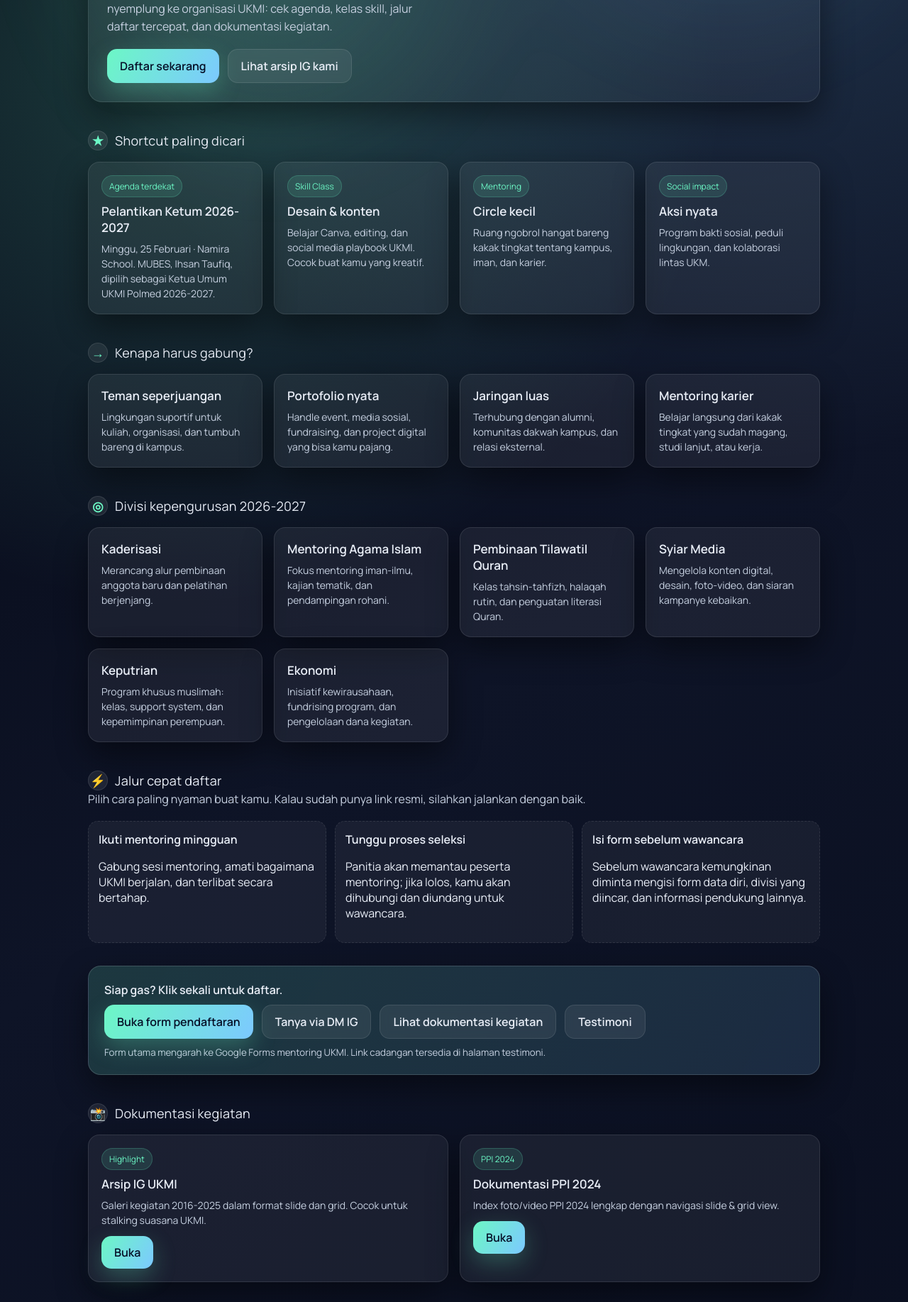
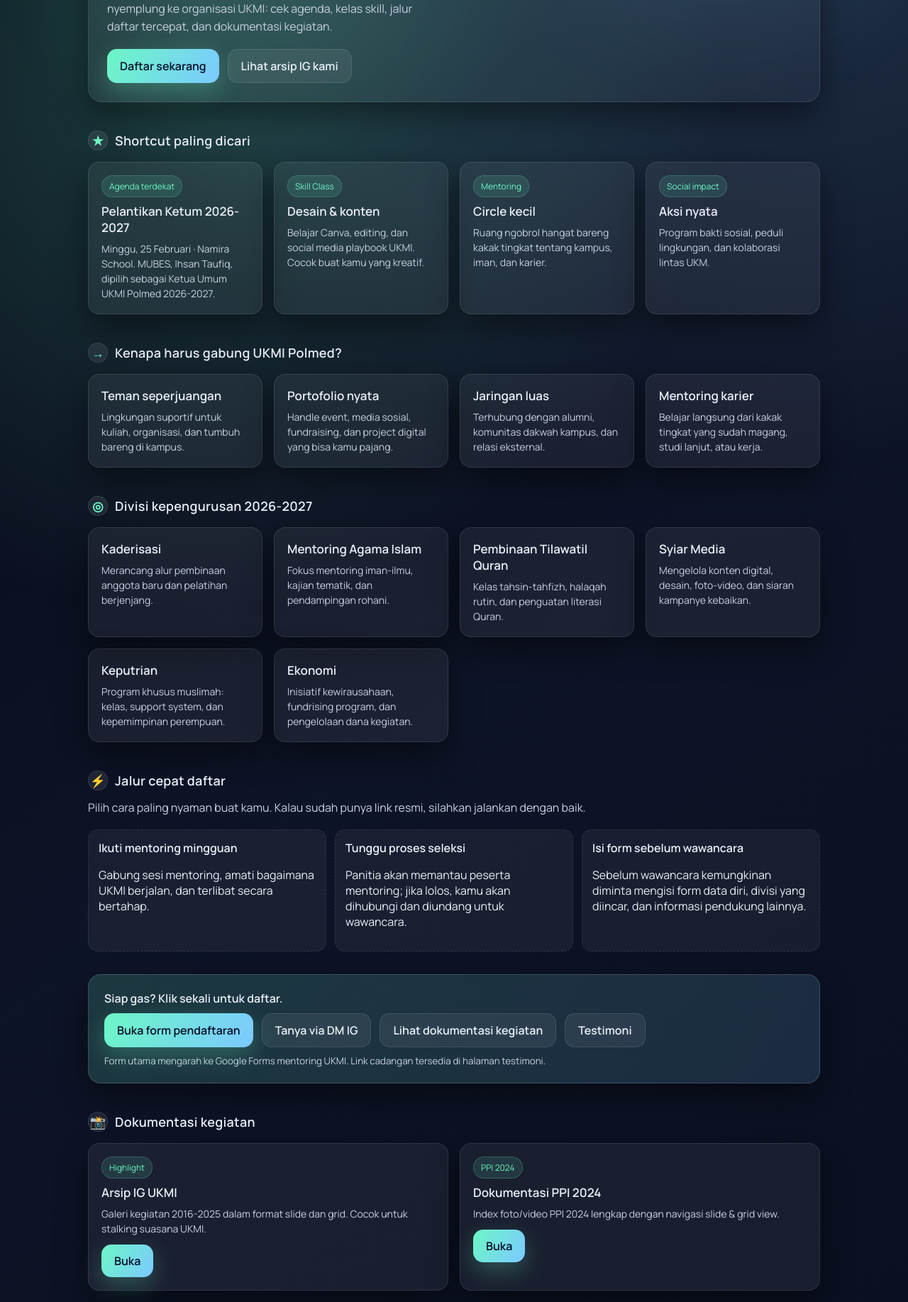
Before and after one commit to krasyid822/ukmipolmed.xo.je, a PHP site: page / in a window 1280 px wide. Shown: the part 400-2235 px from the top of the page at 71% size. Run offline with PHP 8.4, Linux system fonts and the light colour scheme.

Commit message:
Add blog and index pages with dynamic content and styling
- Implemented blog.php for displaying posts with markdown rendering and embed support.
- Created index.php for the UKMI Polmed open recruitment page with agenda, registration, and division information.
- Added error.php and status.php as new files for future error handling and status checks.
- Introduced robots.txt to manage search engine indexing and sitemap location.

```diff
--- a/index.php
+++ b/index.php
@@ -121,25 +121,26 @@ function e($value)
 <head>
     <meta charset="utf-8">
     <meta name="viewport" content="width=device-width, initial-scale=1.0">
-    <title>Shortcut UKMI Polmed | Open Recruitment <?php echo e(date('Y')); ?></title>
-    <meta name="description" content="Gabung UKMI Polmed 2026: mentoring, tilawah, syiar media, keputrian, ekonomi, dan aksi sosial. Form pendaftaran, dokumentasi, dan kontak cepat di satu halaman.">
-    <meta name="keywords" content="UKMI Polmed, open recruitment UKMI, organisasi Islam Polmed, mentoring kampus, UKM Islami Politeknik Negeri Medan">
+    <title>UKMI Polmed | Open Recruitment <?php echo e($divisionYearLabel); ?>, Agenda, dan Dokumentasi</title>
+    <meta name="description" content="Open recruitment UKMI Polmed <?php echo e($divisionYearLabel); ?>: mentoring, tilawah, syiar media, keputrian, ekonomi, dan aksi sosial. Form daftar, agenda terbaru, serta dokumentasi kegiatan tersedia di satu halaman.">
+    <meta name="keywords" content="UKMI Polmed, open recruitment UKMI Polmed, organisasi Islam Polmed, mentoring kampus, UKM Islami Politeknik Negeri Medan">
     <meta name="robots" content="index, follow">
-    <link rel="canonical" href="./">
+    <link rel="canonical" href="http://ukmipolmed.xo.je/">
+    <meta property="og:locale" content="id_ID">
     <meta property="og:type" content="website">
-    <meta property="og:title" content="Shortcut UKMI Polmed | Open Recruitment 2026">
-    <meta property="og:description" content="Semua shortcut untuk gabung UKMI Polmed: form daftar, dokumentasi kegiatan, dan divisi kepengurusan 2026-2027.">
-    <meta property="og:url" content="./">
-    <meta property="og:image" content="logo-ukmi.png">
+    <meta property="og:title" content="UKMI Polmed | Open Recruitment <?php echo e($divisionYearLabel); ?>">
+    <meta property="og:description" content="Semua shortcut untuk gabung UKMI Polmed: form pendaftaran, agenda terbaru, dokumentasi kegiatan, dan daftar divisi kepengurusan.">
+    <meta property="og:url" content="http://ukmipolmed.xo.je/">
+    <meta property="og:image" content="http://ukmipolmed.xo.je/logo-ukmi.png">
     <meta property="og:site_name" content="UKMI Polmed">
     <link rel="icon" type="image/png" href="logo-ukmi.png">
     <link rel="apple-touch-icon" href="logo-ukmi.png">
     <link rel="shortcut icon" href="logo-ukmi.png">
     <meta name="theme-color" content="#0f172a">
     <meta name="twitter:card" content="summary_large_image">
-    <meta name="twitter:title" content="Shortcut UKMI Polmed | Open Recruitment 2026">
-    <meta name="twitter:description" content="Form daftar, dokumentasi kegiatan, dan divisi UKMI Polmed 2026-2027 dalam satu halaman.">
-    <meta name="twitter:image" content="logo-ukmi.png">
+    <meta name="twitter:title" content="UKMI Polmed | Open Recruitment <?php echo e($divisionYearLabel); ?>">
+    <meta name="twitter:description" content="Form pendaftaran, agenda terbaru, dokumentasi kegiatan, dan divisi UKMI Polmed <?php echo e($divisionYearLabel); ?>.">
+    <meta name="twitter:image" content="http://ukmipolmed.xo.je/logo-ukmi.png">
     <?php
     $faqSchema = [
         '@context' => 'https://schema.org',
@@ -315,6 +316,7 @@ function e($value)
             gap: 10px;
             font-size: 18px;
             letter-spacing: 0.3px;
+            margin: 0 0 12px;
         }
 
         .pill {
@@ -552,7 +554,7 @@ function e($value)
         </section>
 
         <section id="shortcut">
-            <div class="section-title"><span class="pill">★</span>Shortcut paling dicari</div>
+            <h2 class="section-title"><span class="pill">★</span>Shortcut paling dicari</h2>
             <div class="grid">
                 <div class="card agenda-rotator">
                     <div class="tag agenda-swap" id="agenda-tag"><?php echo e($firstAgenda['tag']); ?></div>
@@ -578,7 +580,7 @@ function e($value)
         </section>
 
         <section id="program">
-            <div class="section-title"><span class="pill">→</span>Kenapa harus gabung?</div>
+            <h2 class="section-title"><span class="pill">→</span>Kenapa harus gabung UKMI Polmed?</h2>
             <div class="grid">
                 <div class="card">
                     <h3>Teman seperjuangan</h3>
@@ -600,7 +602,7 @@ function e($value)
         </section>
 
         <section id="divisi">
-            <div class="section-title"><span class="pill">◎</span>Divisi kepengurusan <?php echo e($divisionYearLabel); ?></div>
+            <h2 class="section-title"><span class="pill">◎</span>Divisi kepengurusan <?php echo e($divisionYearLabel); ?></h2>
             <div class="grid">
                 <?php foreach ($divisions as $div): ?>
                     <div class="card"><h3><?php echo e($div['name']); ?></h3><p><?php echo e($div['description']); ?></p></div>
@@ -609,7 +611,7 @@ function e($value)
         </section>
 
         <section id="daftar">
-            <div class="section-title"><span class="pill">⚡</span>Jalur cepat daftar</div>
+            <h2 class="section-title"><span class="pill">⚡</span>Jalur cepat daftar</h2>
             <p class="lead">Pilih cara paling nyaman buat kamu. Kalau sudah punya link resmi, silahkan jalankan dengan baik.</p>
             <div class="steps">
                 <div class="step">
@@ -639,7 +641,7 @@ function e($value)
         </section>
 
         <section id="dokumentasi">
-            <div class="section-title"><span class="pill">📸</span>Dokumentasi kegiatan</div>
+            <h2 class="section-title"><span class="pill">📸</span>Dokumentasi kegiatan</h2>
             <div class="grid">
                 <?php foreach ($docs as $doc): ?>
                     <div class="card">
--- /dev/null
+++ b/robots.txt
@@ -0,0 +1,4 @@
+User-agent: *
+Allow: /
+Sitemap: http://ukmipolmed.xo.je/sitemap.xml
+Host: ukmipolmed.xo.je
```
Also changed, not shown: .htaccess, error.php (added), status.php (added).
